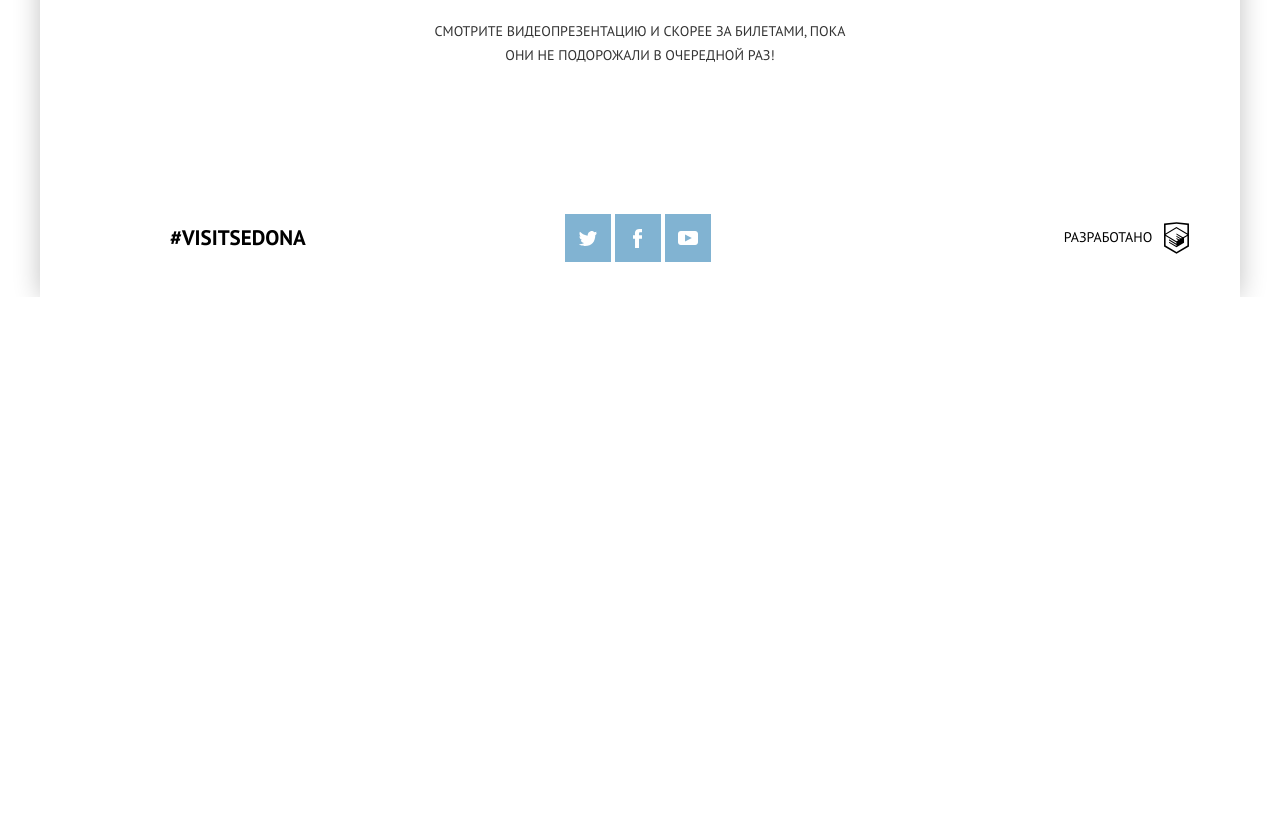
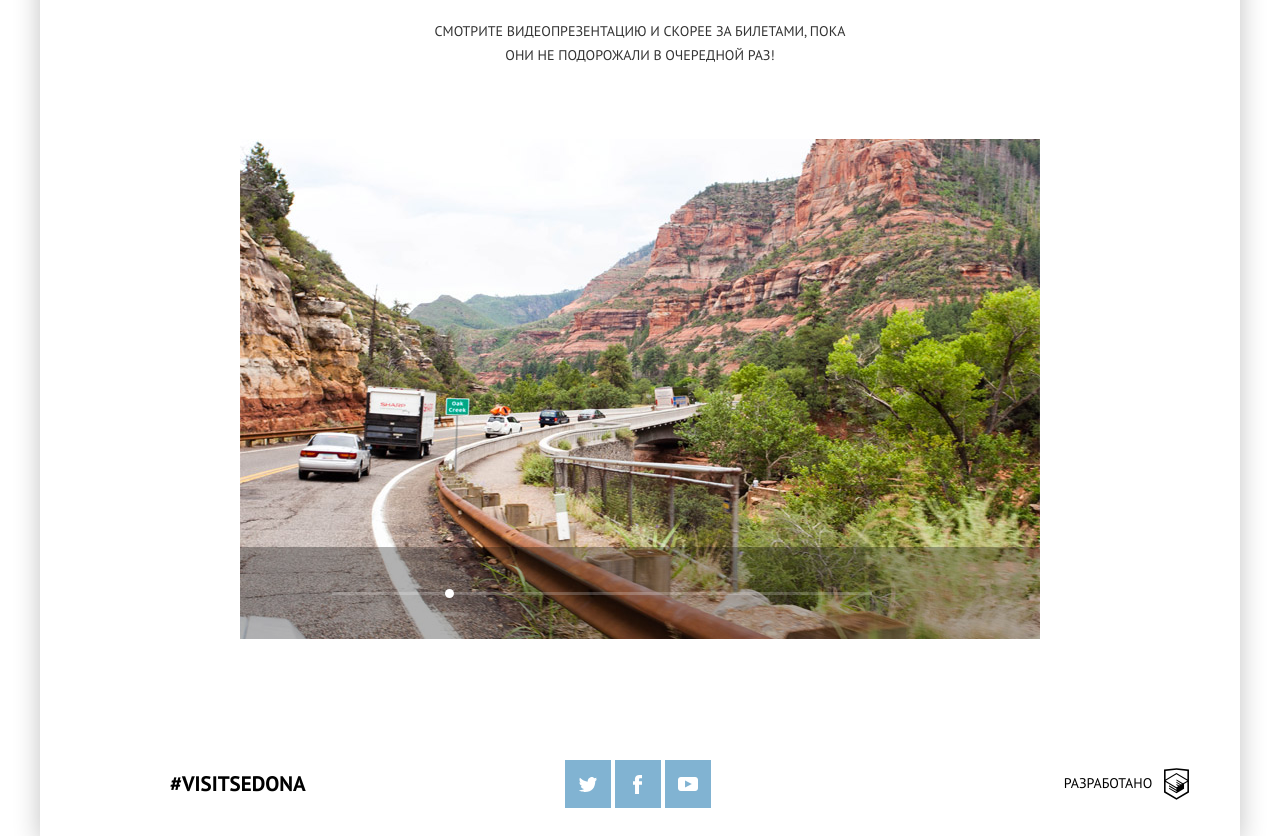
Before and after one commit to rockn1989/sedona, a website: page photo.html in a window 1280 px wide. Shown: the part 1420-2256 px from the top of the page. Before the commit the page ends 1717 px from the top, so only its background shows below. Drawn offline with nearby package versions, Linux system fonts and the light colour scheme; files that its build step writes are made by us from their sources; files whose address does not match are found by name.

Commit message:
fixup! Верстка photo.html

```diff
--- /dev/null
+++ b/less/blocks/preview.less
@@ -0,0 +1,115 @@
+
+.preview {
+  position: relative;
+  margin-bottom: 106px;
+  max-width: 800px;
+  @media @tablet-width {
+    padding: 0 60px;
+    margin-bottom: 42px;
+  }
+
+  @media @desktop-width {
+    padding: 0 200px;
+    margin-bottom:  86px;
+  }
+
+}
+
+.preview__video {
+  height: 201px;
+  overflow: hidden;
+  & img {
+    display: block;
+  }
+
+  @media @tablet-width {
+    height: 500px;
+  }
+
+}
+
+
+.preview__controls {
+  width: 280px;
+  margin: auto;
+  padding: 20px;
+  box-sizing: border-box;
+  background: linear-gradient(to bottom, rgba(0,0,0, .3) 45px,#e5e5e5 45px);
+  position: absolute;
+  left: 20px;
+  bottom: -65px;
+
+  @media @tablet-width {
+    width: 648px;
+    left: 60px;
+    bottom: 0;
+    height: 92px;
+    display: flex;
+    justify-content: space-between;
+    align-items: baseline;
+    padding: 35px 34px 35px;
+    background: linear-gradient(to bottom, rgba(0,0,0, .3) 50%,rgba(0,0,0, .3) 50%);
+  }
+
+  @media @desktop-width {
+    left: 200px;
+    width: 800px;
+  }
+
+}
+
+.preview__range {
+  margin-bottom: 43px;
+
+  @media @tablet-width {
+    margin-bottom: 0;
+    order: 2;
+    align-self: center;
+  }
+
+}
+
+.preview__replay,
+.preview__subtitles,
+.preview__fullscreen {
+  display: inline-block;
+}
+
+.preview__controls-svg {
+  cursor: pointer;
+  fill: #5c6870;
+
+  @media @tablet-width {
+    fill: #ffffff;
+  }
+
+}
+
+.preview__replay {
+  margin-right: 130px;
+
+  @media @tablet-width {
+    margin: 0;
+    order: 1;
+  }
+
+}
+
+.preview__subtitles {
+  margin-right: 25px;
+
+  @media @tablet-width {
+    margin: 0;
+    order: 3;
+  }
+
+}
+
+.preview__fullscreen {
+
+  @media @tablet-width {
+    order: 4;
+    margin: 0 7px 0 -7px;
+  }
+
+}
--- /dev/null
+++ b/less/blocks/range.less
@@ -0,0 +1,40 @@
+
+
+.range {
+  position: relative;
+}
+
+.range__control {
+  width: 100%;
+  height: 3px;
+  background-color: rgba(255, 255, 255, 0.2);
+
+  @media @tablet-width {
+    width:  390px;
+  }
+
+  @media @desktop-width {
+    width: 540px;
+  }
+
+}
+
+.range__pointer {
+  cursor: pointer;
+  width: 9px;
+  height: 9px;
+  background-color: #ffffff;
+  border-radius: 50%;
+  position: absolute;
+  top: -3px;
+  left: 15%;
+
+  @media @tablet-width {
+    left: 29%;
+  }
+
+  @media @desktop-width {
+    left: 21%;
+  }
+
+}
--- a/less/blocks/services.less
+++ b/less/blocks/services.less
@@ -3,6 +3,14 @@
   padding: 30px 20px 50px;
   text-align: center;
   text-transform: uppercase;
+  &&--modify {
+    padding-bottom: 36px;
+
+    @media @tablet-width {
+      margin-bottom: 36px;
+    }
+
+  }
 
   @media @tablet-width {
     padding: 56px 155px 58px;
@@ -11,6 +19,7 @@
   @media @desktop-width {
     padding: 56px 370px 65px;
   }
+
 
 }
 
@@ -42,6 +51,7 @@
   margin-bottom: 35px;
   &&--modify {
     padding: 0 20px;
+    margin-bottom: 0;
   }
 
   @media @tablet-width {
--- a/less/style.less
+++ b/less/style.less
@@ -16,6 +16,9 @@
 @import "blocks/posts.less";
 @import "blocks/user-post.less";
 
+@import "blocks/preview.less";
+@import "blocks/range.less";
+
 @import "blocks/page-footer.less";
 @import "blocks/hash-name.less";
 @import "blocks/social.less";
--- a/photo.html
+++ b/photo.html
@@ -163,12 +163,45 @@
 
         </section>
 
-        <section class="services">
+        <section class="services services--modify">
             <h2 class="services__title services__title--modify">Все еще сомневаетесь?</h2>
             <p class="services__desc services__desc--modify">
                 Смотрите видеопрезентацию и скорее за билетами, пока они не подорожали в очередной раз!
             </p>
         </section>
+
+        <div class="preview">
+            <div class="preview__video">
+                <picture>
+                    <source media="(min-width:1200px)" srcset="img/video-desktop@1x.jpg 1x, img/video-desktop@2x.jpg 2x">
+                    <source media="(min-width:648px)" srcset="img/video-tablet@1x.jpg 1x, img/video-tablet@2x.jpg 2x">
+                    <img src="img/video-mobile@1x.jpg" srcset="img/video-mobile@2x.jpg 2x" width="100%" height="100%" alt="Видео">
+                </picture>
+            </div>
+            <div class="preview__controls">
+                <div class="preview__range">
+                    <div class="range">
+                        <div class="range__control"></div>
+                        <span class="range__pointer"></span>
+                    </div>
+                </div>
+                <div class="preview__replay">
+                    <svg width="17" height="20" class="preview__controls-svg">
+                        <use xlink:href="img/spriteSvg.svg#icon-video-replay"></use>
+                    </svg>
+                </div>
+                <div class="preview__subtitles">
+                    <svg width="33" height="20" class="preview__controls-svg">
+                        <use xlink:href="img/spriteSvg.svg#icon-video-subtitles"></use>
+                    </svg>
+                </div>
+                <div class="preview__fullscreen">
+                    <svg width="20" height="20" class="preview__controls-svg">
+                        <use xlink:href="img/spriteSvg.svg#icon-video-fullscreen"></use>
+                    </svg>
+                </div>
+            </div>
+        </div>
 
         <footer class="page-footer">
             <div class="page-footer__wrapper">
```
